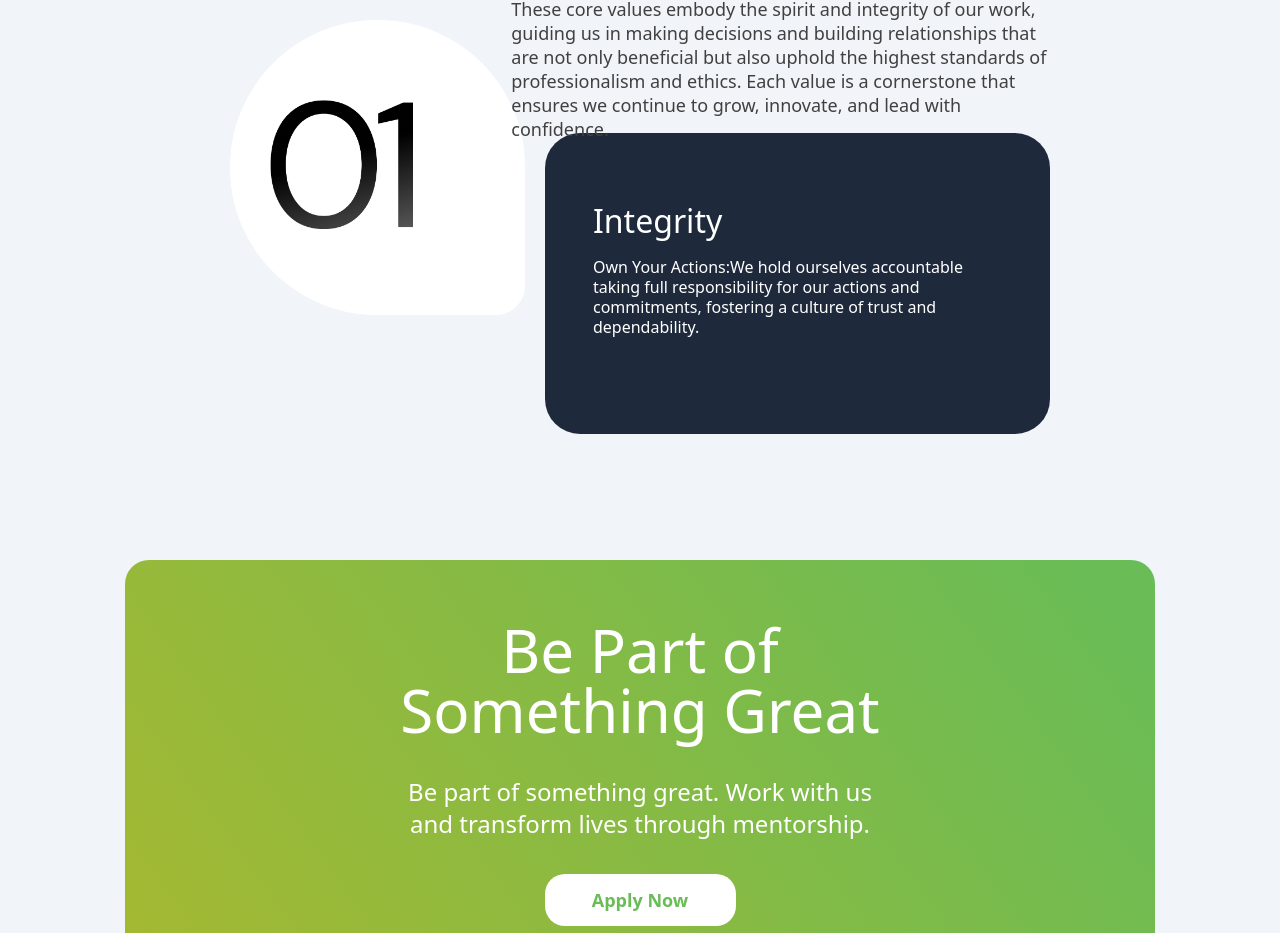
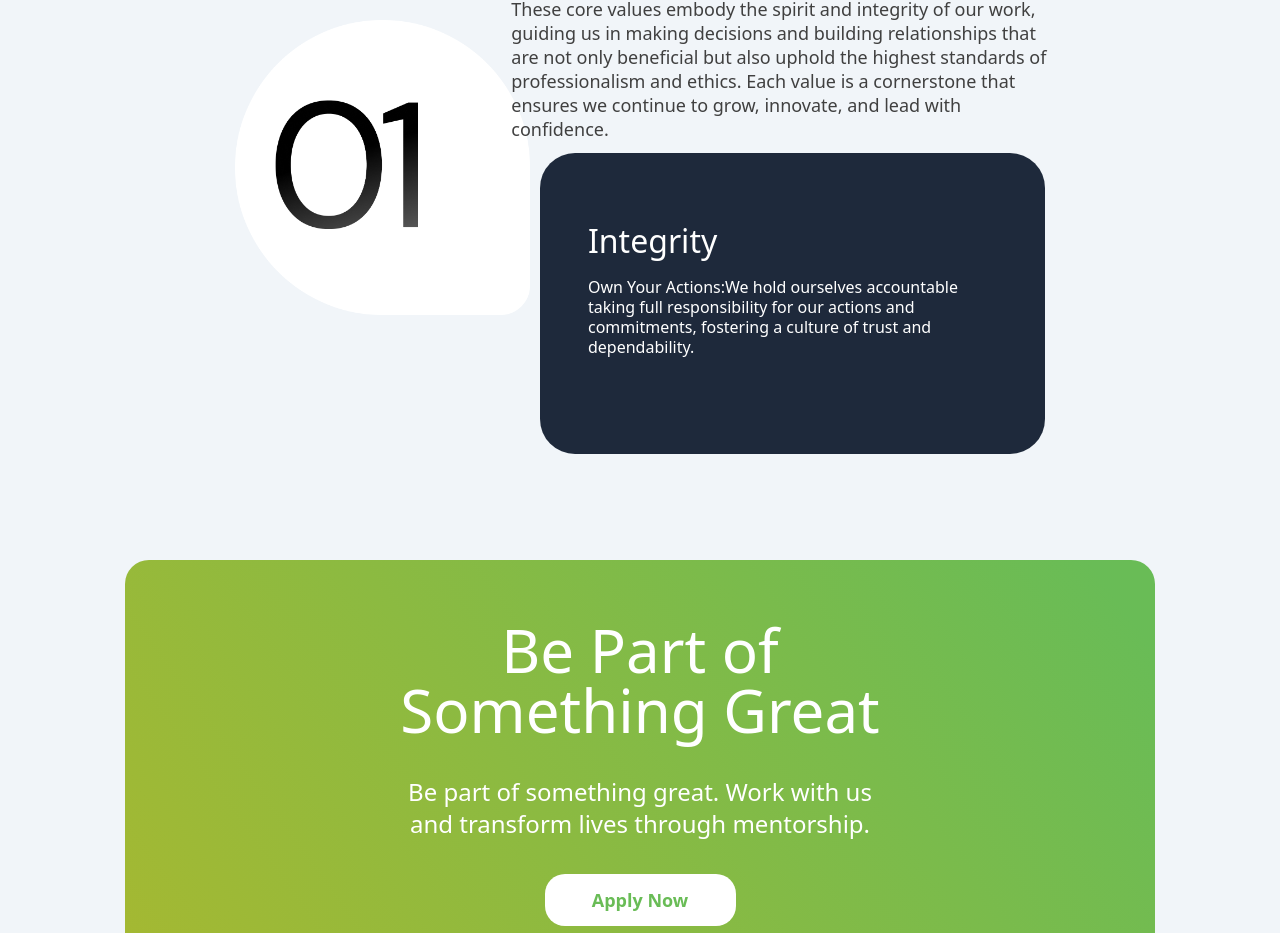
Before and after one commit to PriyaSingh34/Right-Mentor, a React (Vite) app: page / in a window 1280 px wide. Shown: the part 3849-4782 px from the top of the page. Built offline with nearby package versions, Linux system fonts and the light colour scheme.

Commit message:
change css

```diff
--- a/src/components/Card2.jsx
+++ b/src/components/Card2.jsx
@@ -14,7 +14,7 @@ const Card2 = ({img1,img2,heading,info}) => {
                 </div>
               </div>
 
-              <div className="bg-slate-800 w-[345px] lg:w-[505px] h-[301px] lg:ml-[20px] text-white lg:mt-[153px] rounded-[35px] p-12">
+              <div className="bg-slate-800 w-[345px] lg:w-[505px] h-[301px] lg:ml-[10px] text-white lg:mt-[173px] rounded-[35px] p-12">
                 <div className="">
                   <div className="mt-5">
                     <p className="font-medium text-[32px] leading-10">
```
